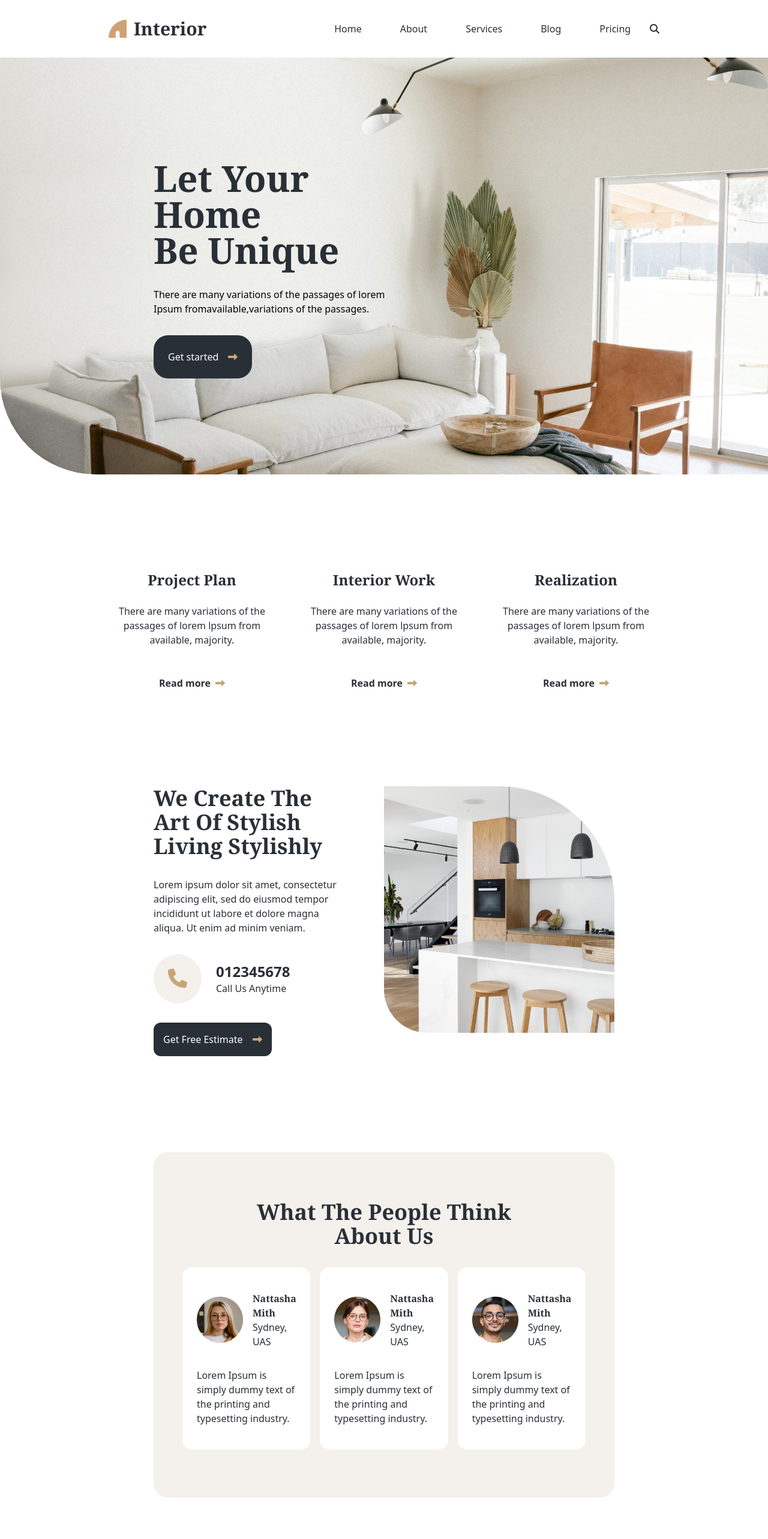
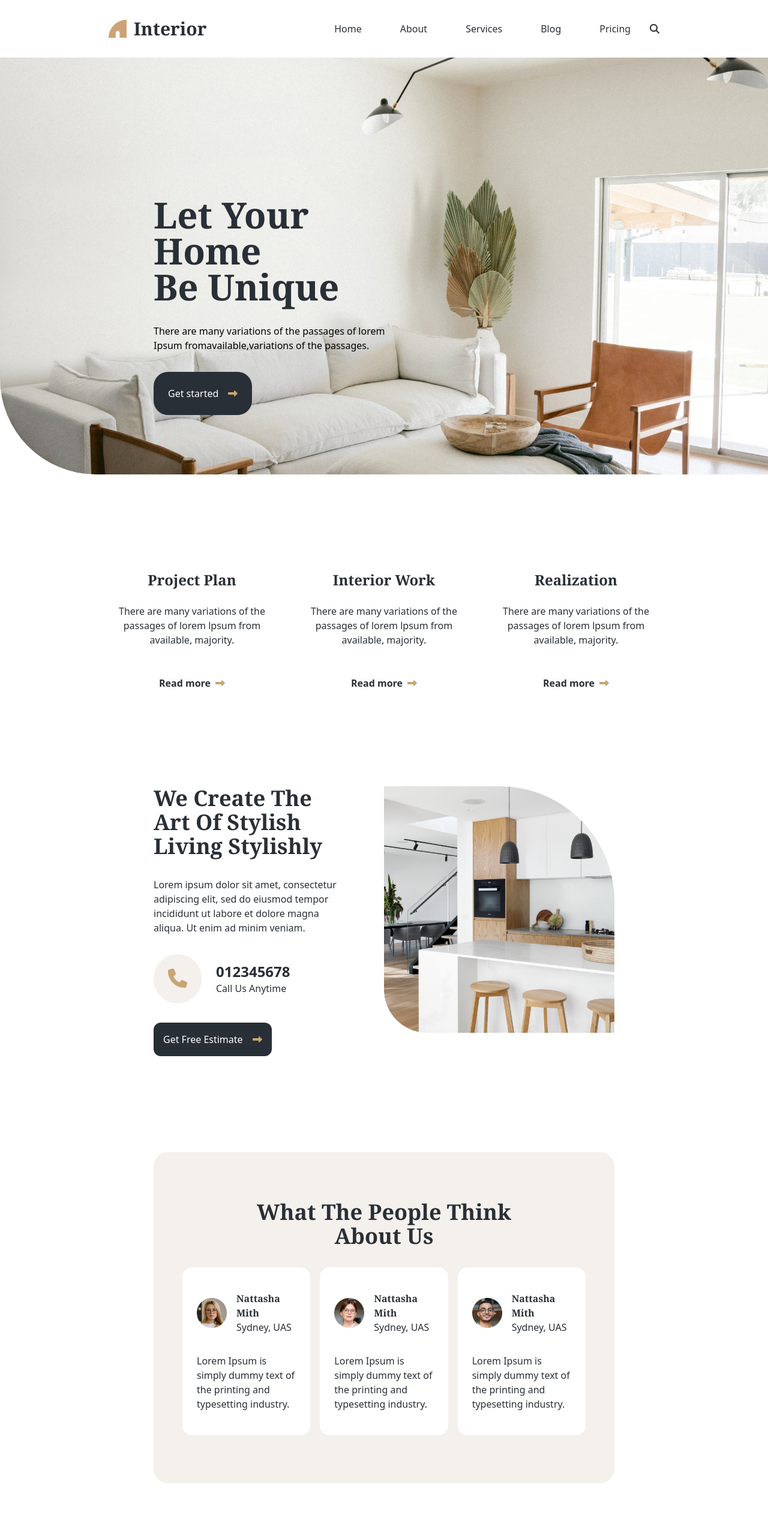
Before and after one commit to anhkhoi1908/Khoi_Interior, a React (Vite) app: page / in a window 1280 px wide. Shown: the top 2566 px of the page at 60% size. Built offline with nearby package versions, Linux system fonts and the light colour scheme.

Commit message:
completed homepage, aboutpage

```diff
--- a/src/mocks/About/index.js
+++ b/src/mocks/About/index.js
@@ -1,10 +1,4 @@
 import { faRightLong } from "@fortawesome/free-solid-svg-icons"
-import Whatwedo1 from "../../assets/imgs/Whatwedo1.png"
-import Whatwedo2 from "../../assets/imgs/Whatwedo2.png"
-
-import Team1 from "../../assets/imgs/team1.png"
-import Team2 from "../../assets/imgs/team2.png"
-
 
 export const whatwedo = [
     {
@@ -12,25 +6,18 @@ export const whatwedo = [
         des: 'It is a long established fact that a reader will be distracted by the of readable content of a page when lookings at its layouts the points of using that it has a more-or-less normal.',
         btn: 'Our Concept',
         icon: faRightLong,
-        img: Whatwedo1
+        image: 'Whatwedo1.png'
     },
     {
         title: 'The End Result',
         des: 'It is a long established fact that a reader will be distracted by the of readable content of a page when lookings at its layouts the points of using that it has a more-or-less normal.',
         btn: 'Our Portfolio',
         icon: faRightLong,
-        img: Whatwedo2
+        image: 'Whatwedo2.png'
     },
 ];
 
-export const team = [
-    {
-        img: Team1,
-    },
-    {
-        img: Team2,
-    },
-];
+export const team = ['team1.png', 'team2.png'];
 
 export const inputs = [
     {
--- a/src/mocks/Home/index.js
+++ b/src/mocks/Home/index.js
@@ -1,22 +1,3 @@
-import People1 from "../../assets/imgs/pp1.png"
-import People2 from "../../assets/imgs/pp2.png"
-import People3 from "../../assets/imgs/pp3.png"
-
-import Brand1 from "../../assets/imgs/01.svg"
-import Brand2 from "../../assets/imgs/02.svg"
-import Brand3 from "../../assets/imgs/03.svg"
-import Brand4 from "../../assets/imgs/04.svg"
-import Brand5 from "../../assets/imgs/05.svg"
-
-import Project1 from "../../assets/imgs/project1.png"
-import Project2 from "../../assets/imgs/project2.png"
-import Project3 from "../../assets/imgs/project3.png"
-import Project4 from "../../assets/imgs/project4.png"
-
-import New1 from "../../assets/imgs/new1.png"
-import New2 from "../../assets/imgs/new2.png"
-import New3 from "../../assets/imgs/new3.png"
-
 import { faRightLong } from "@fortawesome/free-solid-svg-icons"
 
 export const works = [
@@ -43,47 +24,47 @@ export const works = [
 export const testimonials = [
     {
         name: 'Nattasha Mith',
-        img: People1,
+        image: 'pp1.png',
         add: 'Sydney, UAS',
         cmt: 'Lorem Ipsum is simply dummy text of the printing and typesetting industry.'
     },
     {
         name: 'Nattasha Mith',
-        img: People2,
+        image: 'pp2.png',
         add: 'Sydney, UAS',
         cmt: 'Lorem Ipsum is simply dummy text of the printing and typesetting industry.'
     },
     {
         name: 'Nattasha Mith',
-        img: People3,
+        image: 'pp3.png',
         add: 'Sydney, UAS',
         cmt: 'Lorem Ipsum is simply dummy text of the printing and typesetting industry.'
     }
 ];
 
-export const brands = [Brand1, Brand2, Brand3, Brand4, Brand5];
+export const brands = ['01.svg', '02.svg', '03.svg', '04.svg', '05.svg'];
 
 export const projects = [
     {
-        img: Project1,
+        image: 'project1.png',
         title: 'Modern Kitchen',
         fiel: 'Decor / Artchitecture',
         icon: faRightLong
     },
     {
-        img: Project2,
+        image: 'project2.png',
         title: 'Modern Kitchen',
         fiel: 'Decor / Artchitecture',
         icon: faRightLong
     },
     {
-        img: Project3,
+        image: 'project3.png',
         title: 'Modern Kitchen',
         fiel: 'Decor / Artchitecture',
         icon: faRightLong
     },
     {
-        img: Project4,
+        image: 'project4.png',
         title: 'Modern Kitchen',
         fiel: 'Decor / Artchitecture',
         icon: faRightLong
@@ -111,19 +92,19 @@ export const statistic = [
 
 export const news = [
     {
-        img: New1,
+        image: 'new1.png',
         content: 'Let\'s Get Solution For Building Construction Work',
         date: '26 December, 2022',
         icon: faRightLong
     },
     {
-        img: New2,
+        image: 'new2.png',
         content: 'Low Cost Latest Invented Interior Designing Ideas',
         date: '26 December, 2022',
         icon: faRightLong
     },
     {
-        img: New3,
+        image: 'new3.png',
         content: 'Best For Any Office & Business Interior Solution',
         date: '25 December, 2022',
         icon: faRightLong
--- a/src/pages/About/Team/index.jsx
+++ b/src/pages/About/Team/index.jsx
@@ -14,7 +14,7 @@ const Team = () => {
                 <ul className="flex justify-between w-3/5 mx-auto mt-10">
                     {team.map((el, index) => (
                         <li key={index}>
-                            <img src={el.img} width={220} height={400}/>
+                            <img src={`/src/assets/imgs/${el}`} width={220} height={400} alt="Image member"/>
                         </li>
                     ))}
                     <li className="w-[13.75rem] h-[21rem] bg-white rounded-2xl flex flex-col justify-evenly">
@@ -37,7 +37,7 @@ const Team = () => {
                         </div>
                     </li>
                     <li>
-                        <img src={Team3} width={220} height={400}/>
+                        <img src={Team3} width={220} height={400} alt="Image member"/>
                     </li>
                 </ul>
             </div>
--- a/src/pages/About/WhatWeDo/index.jsx
+++ b/src/pages/About/WhatWeDo/index.jsx
@@ -21,7 +21,7 @@ const Whatwedo = () => {
                                 </button>
                             </div>
                             <div className="w-1/2">
-                                <img src={el.img}/>
+                                <img src={`/src/assets/imgs/${el.image}`}/>
                             </div>
                         </li>
                     ))}
--- a/src/pages/Home/Banner/index.jsx
+++ b/src/pages/Home/Banner/index.jsx
@@ -7,8 +7,8 @@ import { Link } from "react-router-dom";
 const Banner = () => {
     return (
         <Fragment>
-            <div id="banner">
-                <div className="relative rounded-bl-[10rem] overflow-hidden">
+            <div id="banner" className="relative">
+                <div className="rounded-bl-[10rem] overflow-hidden">
                     <img src={BannerImg} alt="Banner Image"/>
                 </div>
                 <div className="inline-block w-1/3 absolute top-1/3 left-[20%]">
--- a/src/pages/Home/Brands/index.jsx
+++ b/src/pages/Home/Brands/index.jsx
@@ -7,7 +7,7 @@ const Brand = () => {
             <ul className="flex w-3/5 mx-auto justify-between my-[10rem] items-center">
                 {brands.map((el, index) => (
                     <li key={index}>
-                        <img src={el}/>
+                        <img src={`/src/assets/imgs/${el}`} alt="Image brand"/>
                     </li>
                 ))}
             </ul>
--- a/src/pages/Home/News/index.jsx
+++ b/src/pages/Home/News/index.jsx
@@ -11,7 +11,7 @@ const News = () => {
                 <ul className="flex w-3/5 mx-auto justify-between mt-20">
                     {news.map((el, index) => (
                         <li key={index} className="mb-10 p-4 border-2 rounded-3xl w-[32%]">
-                            <img src={el.img}/>
+                            <img src={`/src/assets/imgs/${el.image}`} alt="Image new"/>
                             <h2 className="font-serif font-bold text-[1.4rem] mt-4">{el.content}</h2>
                             <div className="flex items-center justify-between mt-4">
                                 <h1>{el.date}</h1>
--- a/src/pages/Home/Projects/index.jsx
+++ b/src/pages/Home/Projects/index.jsx
@@ -12,7 +12,7 @@ const Project = () => {
                 <ul className="flex w-3/5 flex-wrap mx-auto justify-between mt-20">
                     {projects.map((el, index) => (
                         <li key={index} className="w-[45%] mb-10">
-                            <img src={el.img}/>
+                            <img src={`/src/assets/imgs/${el.image}`} alt="Image project"/>
                             <div className="flex items-center justify-between mt-4">
                                 <div>
                                     <h1 className="font-bold font-serif">{el.title}</h1>
--- a/src/pages/Home/Testimonial/index.jsx
+++ b/src/pages/Home/Testimonial/index.jsx
@@ -1,5 +1,6 @@
 import React, { Fragment } from "react";
 import { testimonials } from "../../../mocks/Home";
+// import People1 from "../../../assets/imgs"
 
 const Testimonial = () => {
     return (
@@ -11,7 +12,7 @@ const Testimonial = () => {
                     {testimonials.map((el, index) => (
                         <li key={index} className="bg-white rounded-2xl py-10 px-6 mx-2">
                             <div className="flex items-center mb-8">
-                                <img src={el.img}/>
+                                <img src={`/src/assets/imgs/${el.image}`} width={50} height={50} alt="Image people"/>
                                 <div className="ml-4">
                                     <h1 className="font-bold font-serif">{el.name}</h1>
                                     <p>{el.add}</p>
```
